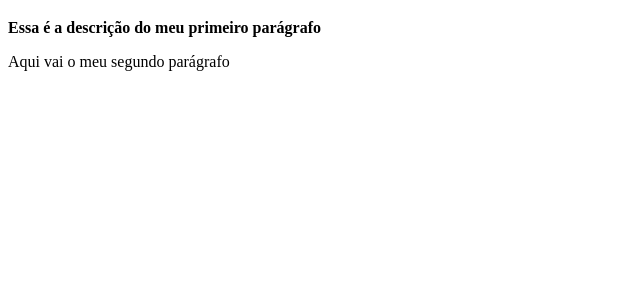
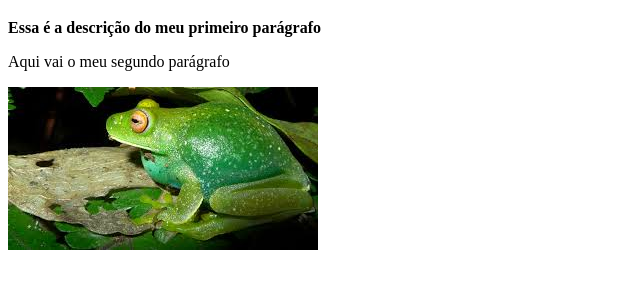
Before and after one commit to professor-weslly/primeiro-projeto-html_2B, a plain HTML site: page index.html in a window 1280 px wide. Shown: the part 61-350 px from the top of the page, without its empty margins (0-640 px from the left). Drawn offline with Linux system fonts and the light colour scheme.

Commit message:
Update index.html

```diff
--- a/index.html
+++ b/index.html
@@ -9,5 +9,6 @@
    <h1 style="color: red;">Meu primeiro site</h1>
    <p><strong>Essa é a descrição do meu primeiro parágrafo</strong></p>
    <p>Aqui vai o meu segundo parágrafo</p>
+   <img  src="sapo.png" alt="sapo">
 </body>
 </html>
```
